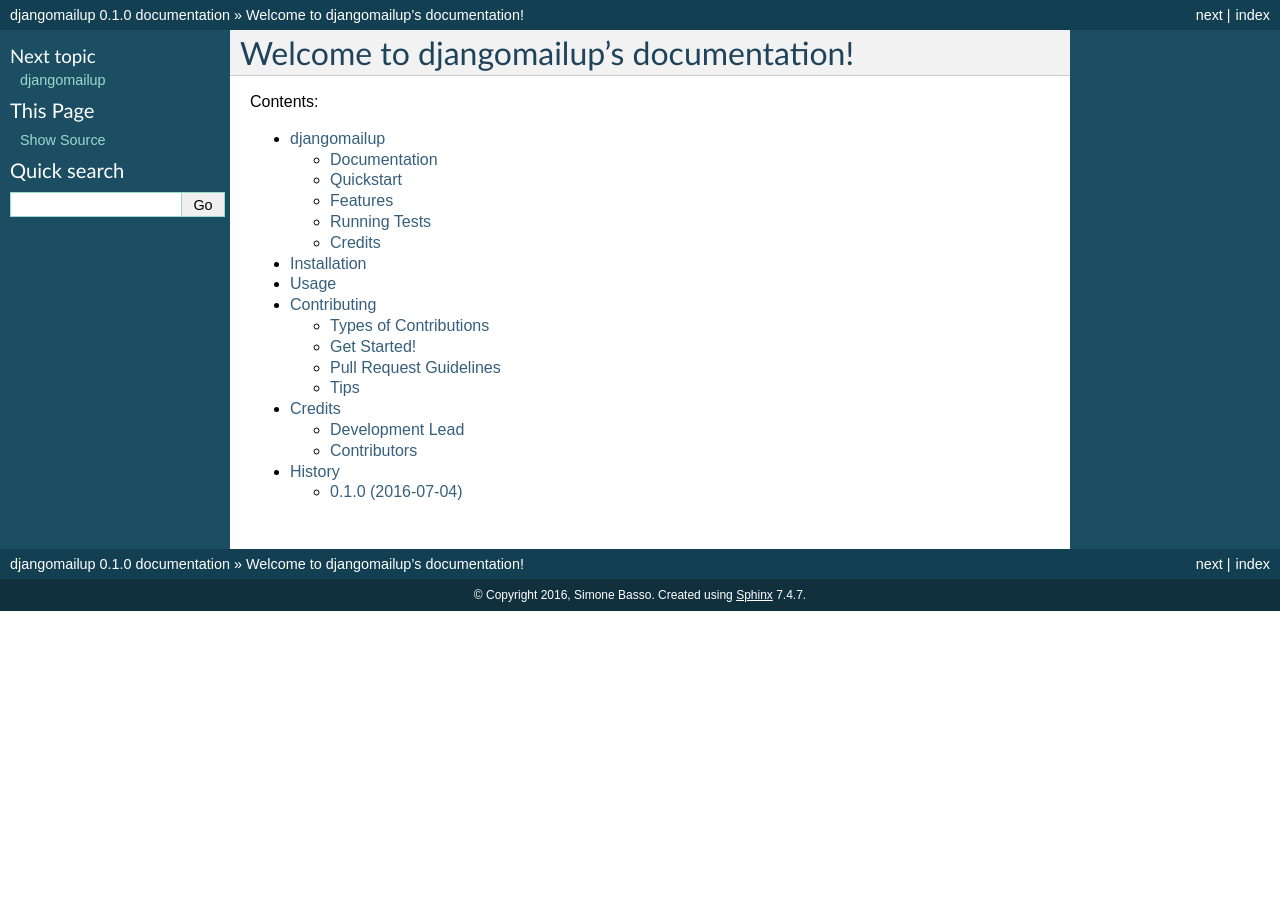
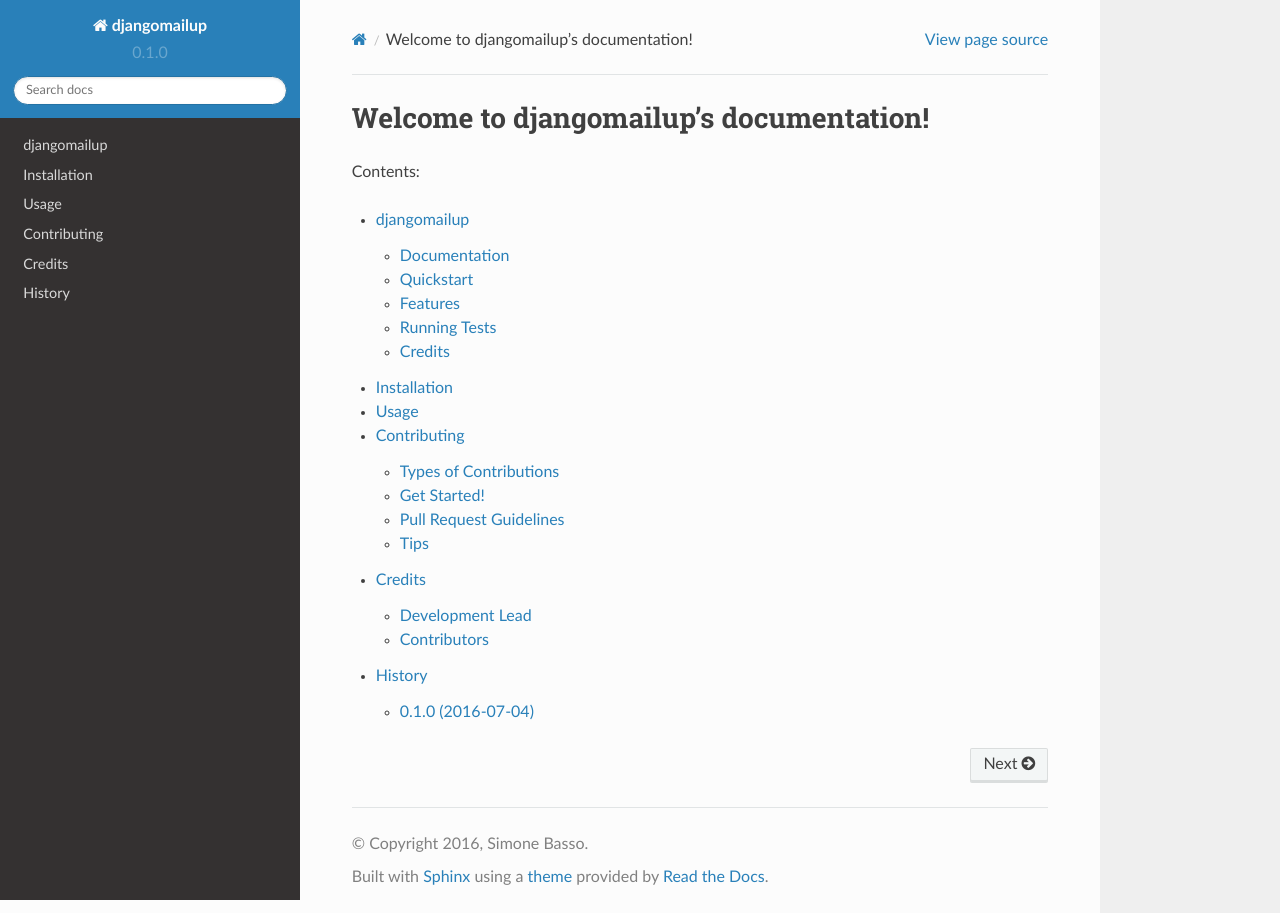
Before and after one commit to simobasso/djangomailup, a Sphinx documentation site: the page built from docs/index.rst, in a window 1280 px wide. Built offline with Sphinx 7.4.7 and the Read the Docs theme 2.0.0, drawn with Linux system fonts in a browser that asks for light colours.

Commit message:
docs: add rtd_theme

```diff
--- a/docs/conf.py
+++ b/docs/conf.py
@@ -100,7 +100,7 @@
 
 # The theme to use for HTML and HTML Help pages.  See the documentation for
 # a list of builtin themes.
-html_theme = 'default'
+html_theme = 'sphinx_rtd_theme'
 
 # Theme options are theme-specific and customize the look and feel of a theme
 # further.  For a list of options available for each theme, see the
--- a/requirements_dev.txt
+++ b/requirements_dev.txt
@@ -2,3 +2,4 @@
 bumpversion==0.5.3
 wheel==0.29.0
 sphinx==1.4.4
+sphinx-rtd-theme==0.1.9
```
